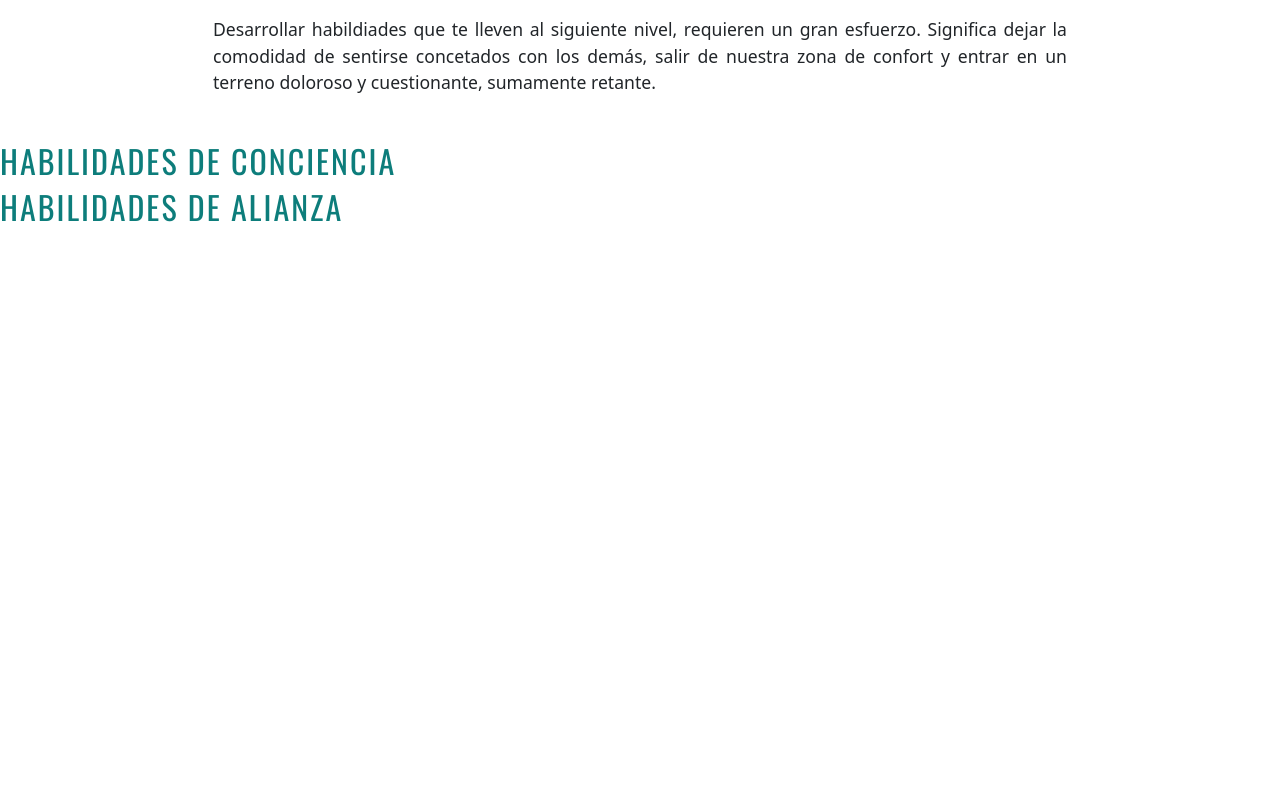
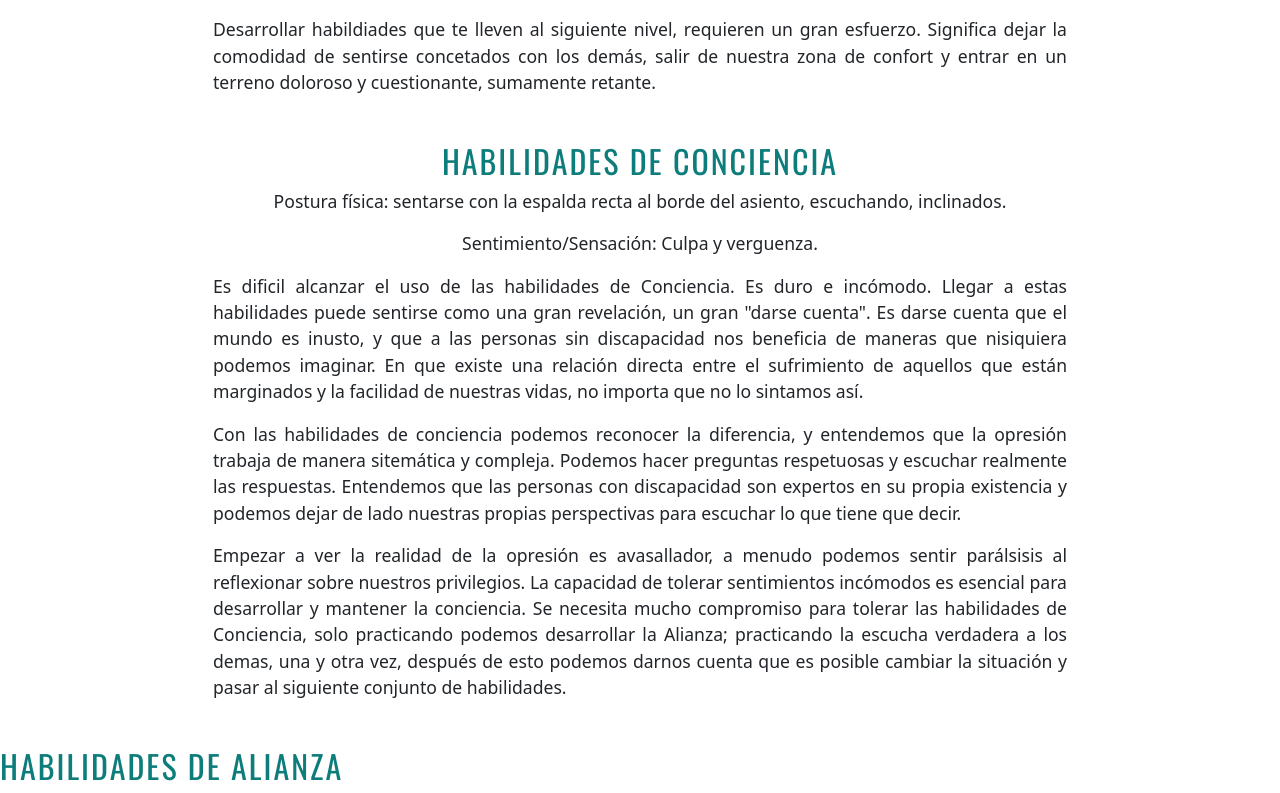
Before and after one commit to atzina/tecnologia-discapacidad, a React (Vite) app in the folder tecnologia_y_discapacidad/: page /persona-sin-discapacidad in a window 1280 px wide. Shown: the part 4147-4940 px from the top of the page. Before the commit the page ends 4381 px from the top, so only its background shows below. Built offline with nearby package versions, Linux system fonts and the light colour scheme; a web font is replaced by a local one.

Commit message:
conjunto habilidades conciencia con estilo básico

```diff
--- /dev/null
+++ b/tecnologia_y_discapacidad/src/components/ModAntiop/Conciencia.css
@@ -0,0 +1,12 @@
+.contenedor-conciencia {
+    display: flex;
+    flex-direction: column;
+    margin: 30px;
+    align-items: center;
+}
+
+.contenedor-conciencia p {
+    max-width: 70%;
+    text-align: justify;
+    font-size: 1.1rem;
+}
--- a/tecnologia_y_discapacidad/src/components/ModAntiop/Conciencia.jsx
+++ b/tecnologia_y_discapacidad/src/components/ModAntiop/Conciencia.jsx
@@ -1,9 +1,30 @@
+import './Conciencia.css'
+
 function Conciencia() {
   return (
     <>
-      <a name="ancla-conciencia"></a>
-      <h2>Habilidades de Conciencia</h2>
+      <div className='contenedor-conciencia'>
+        <a name="ancla-conciencia"></a>
+        <h2>Habilidades de Conciencia</h2>
+        <p>
+          Postura física: sentarse con la espalda recta al borde del asiento, escuchando, inclinados.
+        </p>
+        <p>
+          Sentimiento/Sensación: Culpa y verguenza.
+        </p>
+        <p>
+          Es dificil alcanzar el uso de las habilidades de Conciencia. Es duro e incómodo. Llegar a estas habilidades puede sentirse como una gran revelación, un gran &quot;darse cuenta&quot;.
+          Es darse cuenta que el mundo es inusto, y que a las personas sin discapacidad nos beneficia de maneras que nisiquiera podemos imaginar. En que existe una relación directa entre el sufrimiento de aquellos que están marginados y la facilidad de nuestras vidas, no importa que no lo sintamos así.
+        </p>
+        <p>
+          Con las habilidades de conciencia podemos reconocer la diferencia, y entendemos que la opresión trabaja de manera sitemática y compleja. Podemos hacer preguntas respetuosas y escuchar realmente las respuestas. Entendemos que las personas con discapacidad son expertos en su propia existencia y podemos dejar de lado nuestras propias perspectivas para escuchar lo que tiene que decir.
+        </p>
+        <p>
+          Empezar a ver la realidad de la opresión es avasallador, a menudo podemos sentir parálsisis al reflexionar sobre nuestros privilegios. La capacidad de tolerar sentimientos incómodos es esencial para desarrollar y mantener la conciencia. Se necesita mucho compromiso para tolerar las habilidades de Conciencia, solo practicando podemos desarrollar  la Alianza; practicando la escucha verdadera a los demas, una y otra vez, después de esto podemos darnos cuenta que es posible cambiar la situación y pasar al siguiente conjunto de habilidades.
+        </p>
+      </div>
     </>
+
   );
 }
 
```
